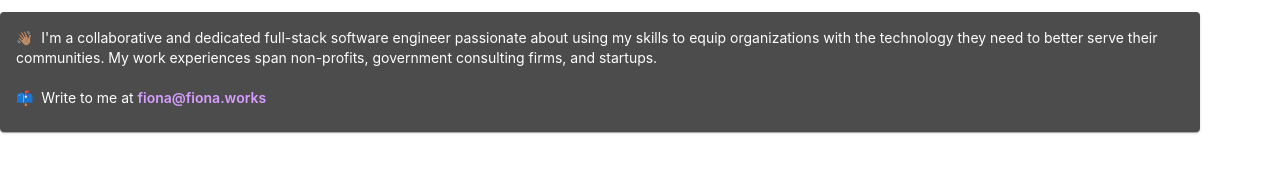
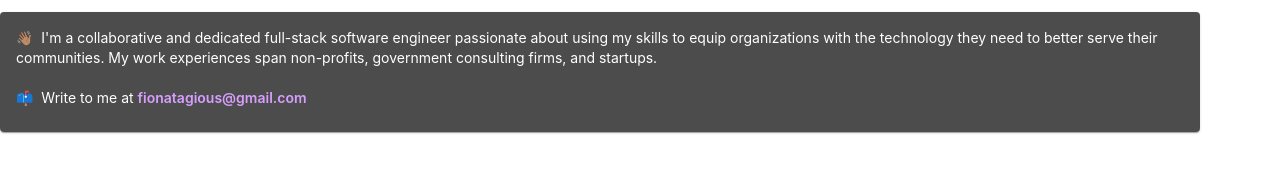
Before and after one commit to fionatagious/fiona.works, a Next.js app: page /resume/overview in a window 1280 px wide. Shown: the top 179 px of the page. Built offline with nearby package versions, Linux system fonts and the light colour scheme.

Commit message:
update email address

```diff
--- a/components/buttons/EmailButton.js
+++ b/components/buttons/EmailButton.js
@@ -5,7 +5,7 @@ import StyledButton from "/components/buttons/StyledButton";
 
 const EmailButton = ({ buttonLabel, ...props }) => {
   return (
-    <Link href="mailto:fiona@fiona.works" passHref>
+    <Link href="mailto:fionatagious@gmail.com" passHref>
       <StyledButton {...props}>{buttonLabel}</StyledButton>
     </Link>
   );
--- a/pages/resume/overview.js
+++ b/pages/resume/overview.js
@@ -26,10 +26,10 @@ export default function Overview() {
             <br />
             📫&nbsp;&nbsp;Write to me at&nbsp;
             <a
-              href="mailto:fiona@fiona.works"
+              href="mailto:fionatagious@gmail.com"
               className="text-pink font-semibold"
             >
-              fiona@fiona.works
+              fionatagious@gmail.com
             </a>
           </div>
         </CardContent>
```
Also changed, not shown: 1 other file (tests, documents, lock files or other folders).
